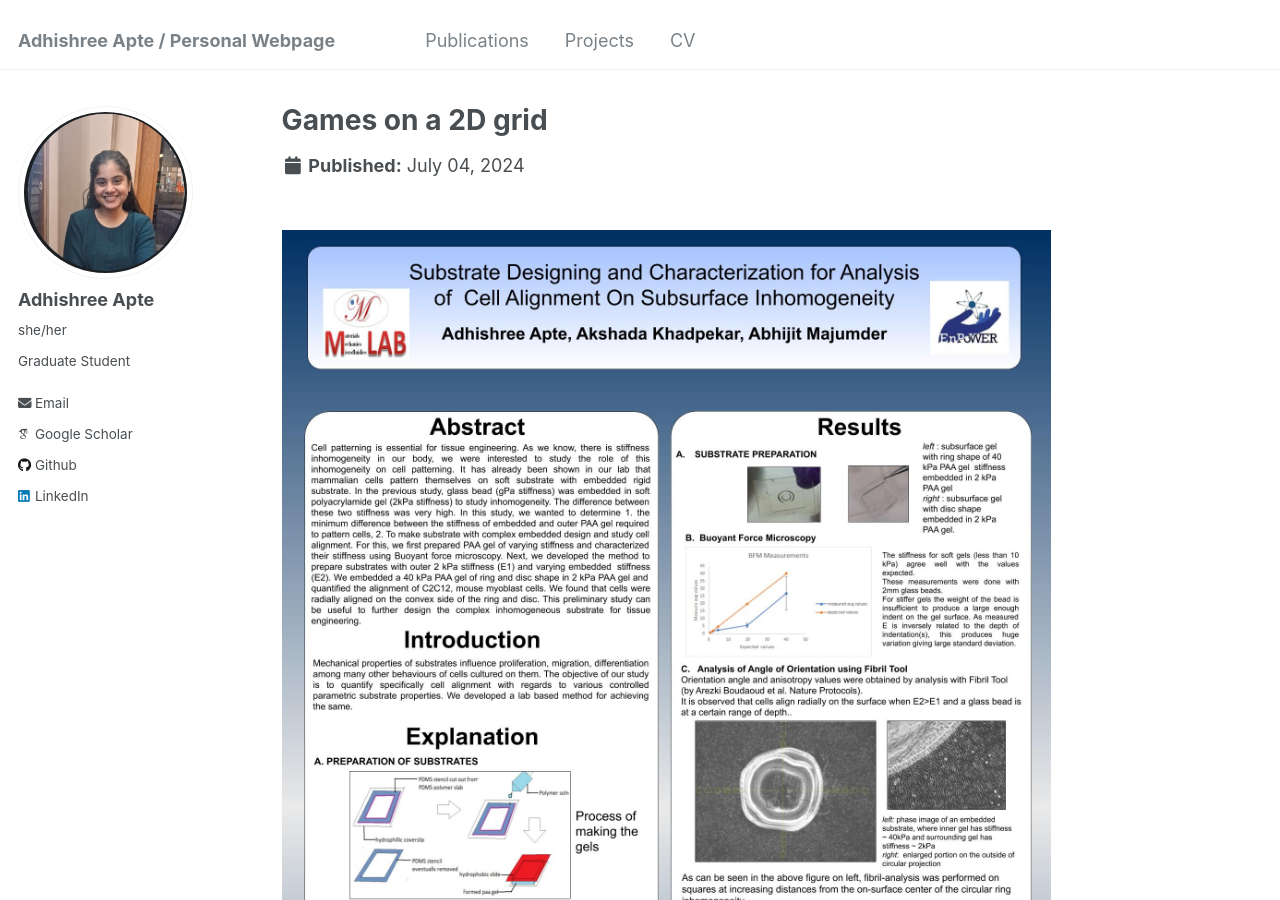
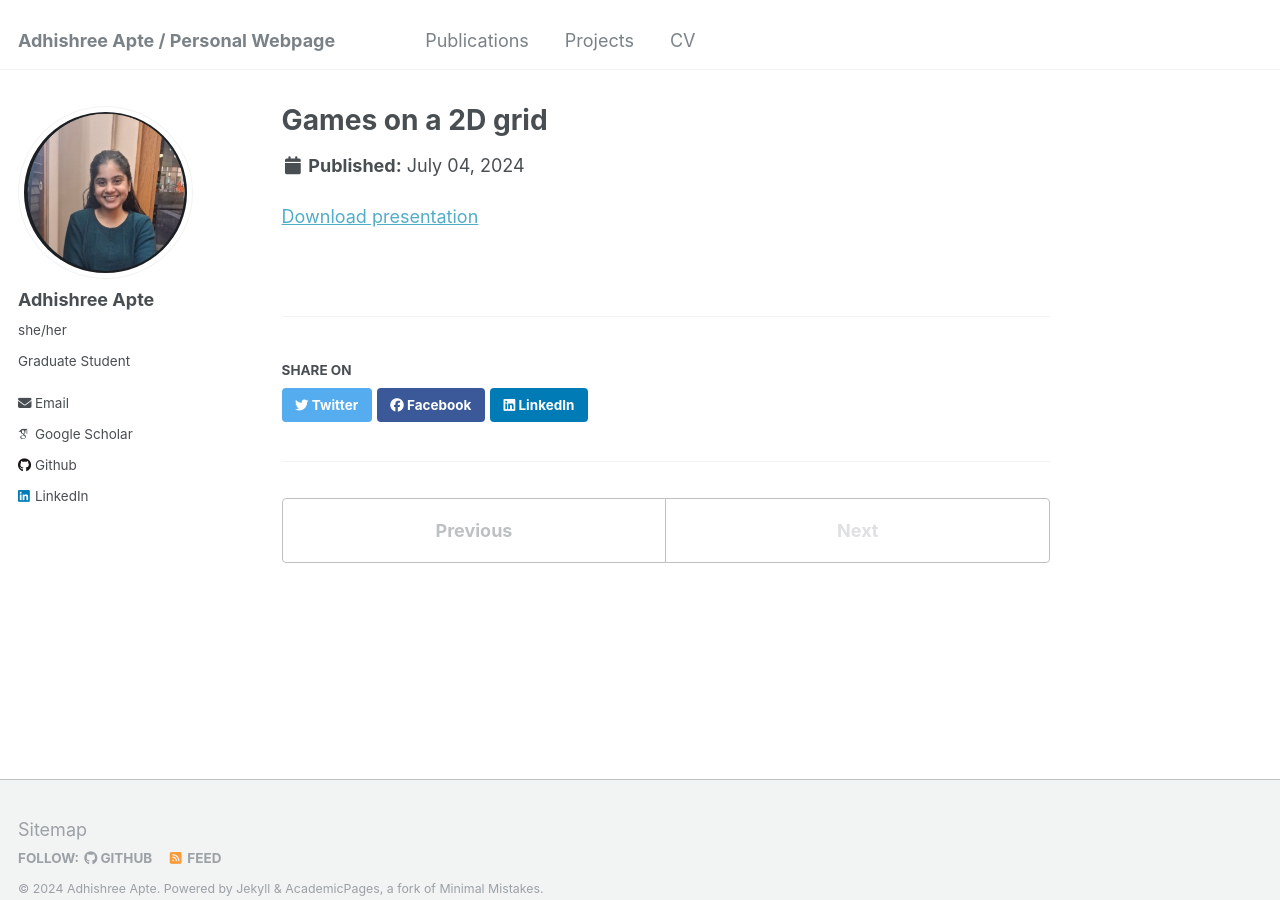
Before and after one commit to adhishreeapte/adhishreeapte.github.io, a Jekyll site: the page built from _portfolio/portfolio-3.md, in a window 1280 px wide and 900 px high. Built offline with Jekyll 4.4.1, drawn with Linux system fonts in a browser that asks for light colours; some web fonts are replaced.

Commit message:
Update portfolio-3.md

```diff
--- a/_portfolio/portfolio-3.md
+++ b/_portfolio/portfolio-3.md
@@ -4,4 +4,4 @@ excerpt: "MATLAB based simulation of players who always co-operate and players w
 collection: portfolio
 ---
 
-<br/><img src='/images/poster.jpg'>
+<a href="https://adhishreeapte.github.io/files/NLD Project.pdf">Download presentation</a>
```
